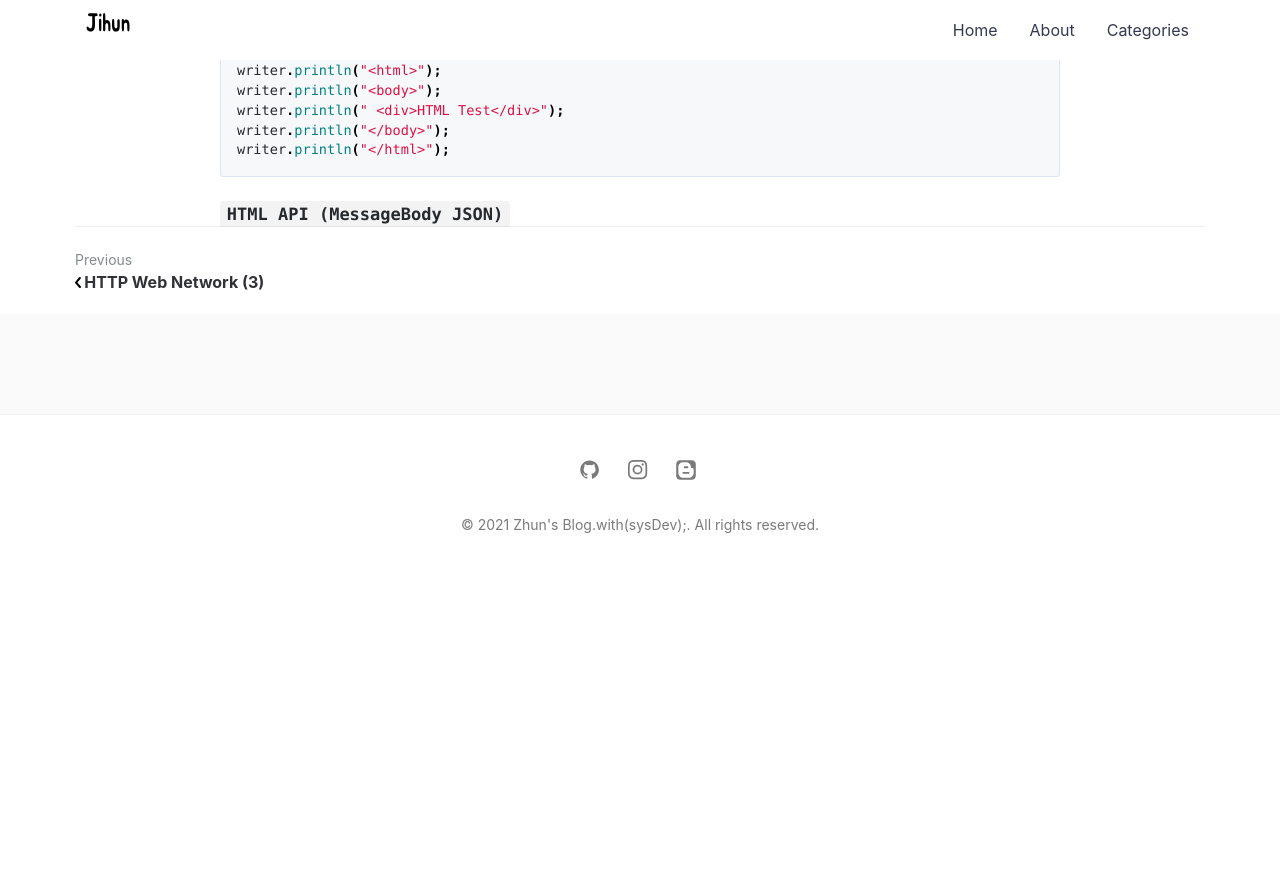
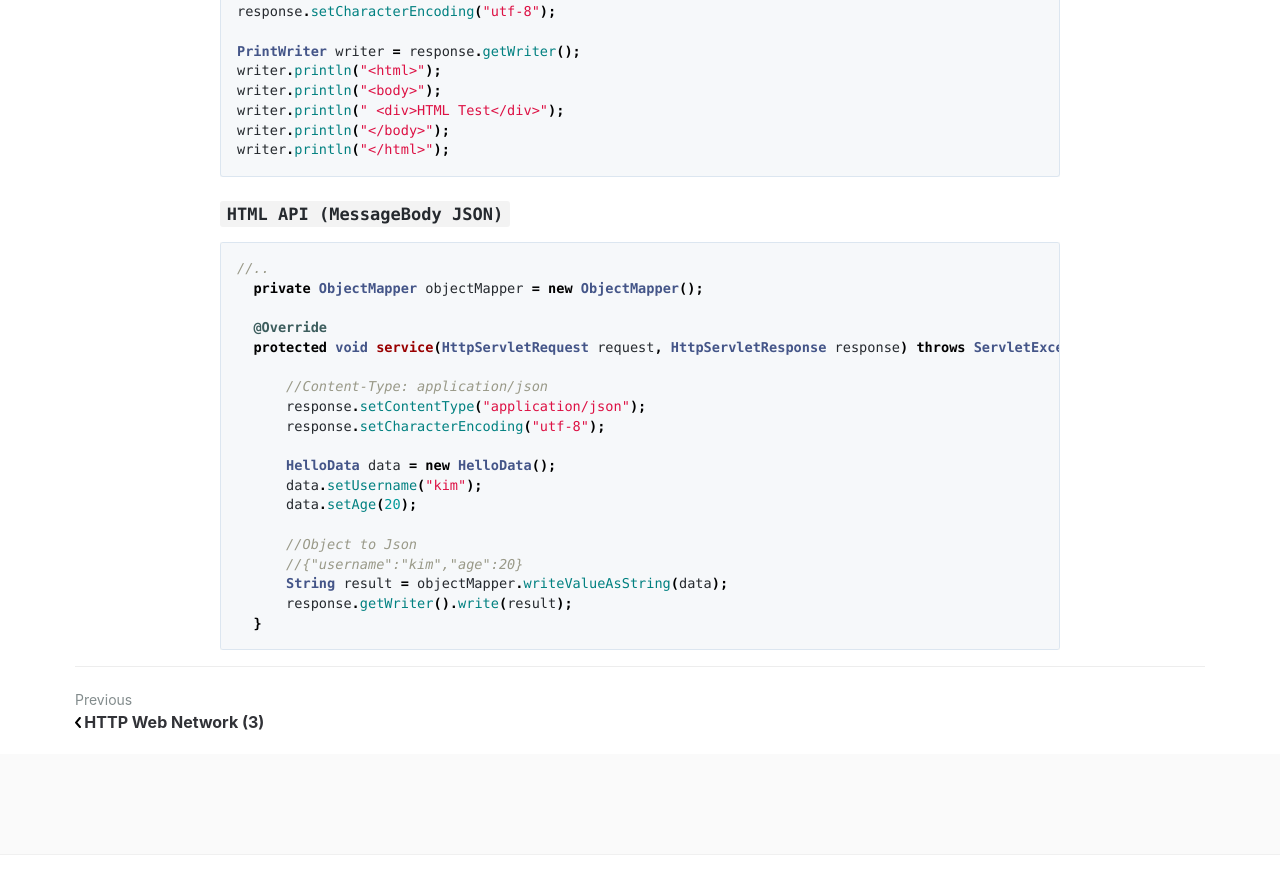
Before and after one commit to jihunparkme/jihunparkme.github.io, a Jekyll site: the page built from _posts/2021-07-26-Spring-MVC-Part1.md, in a window 1280 px wide and 900 px high, scrolled down 7168 px. Shown: the top 894 px of the window. Built offline with Jekyll 4.4.1, drawn with Linux system fonts in a browser that asks for light colours; comment, search, counter and statistics services are not loaded; before the commit the page ends 7748 px from its top, so only the background shows below that.

Commit message:
[Servlet] HTTP Response Data (API JSON)

````diff
--- a/_posts/2021-07-26-Spring-MVC-Part1.md
+++ b/_posts/2021-07-26-Spring-MVC-Part1.md
@@ -310,3 +310,25 @@
 ```
 
 ### `HTML API (MessageBody JSON)`
+
+```java
+//..
+  private ObjectMapper objectMapper = new ObjectMapper();
+
+  @Override
+  protected void service(HttpServletRequest request, HttpServletResponse response) throws ServletException, IOException {
+
+      //Content-Type: application/json
+      response.setContentType("application/json");
+      response.setCharacterEncoding("utf-8");
+
+      HelloData data = new HelloData();
+      data.setUsername("kim");
+      data.setAge(20);
+
+      //Object to Json
+      //{"username":"kim","age":20}
+      String result = objectMapper.writeValueAsString(data);
+      response.getWriter().write(result);
+  }
+```
````
